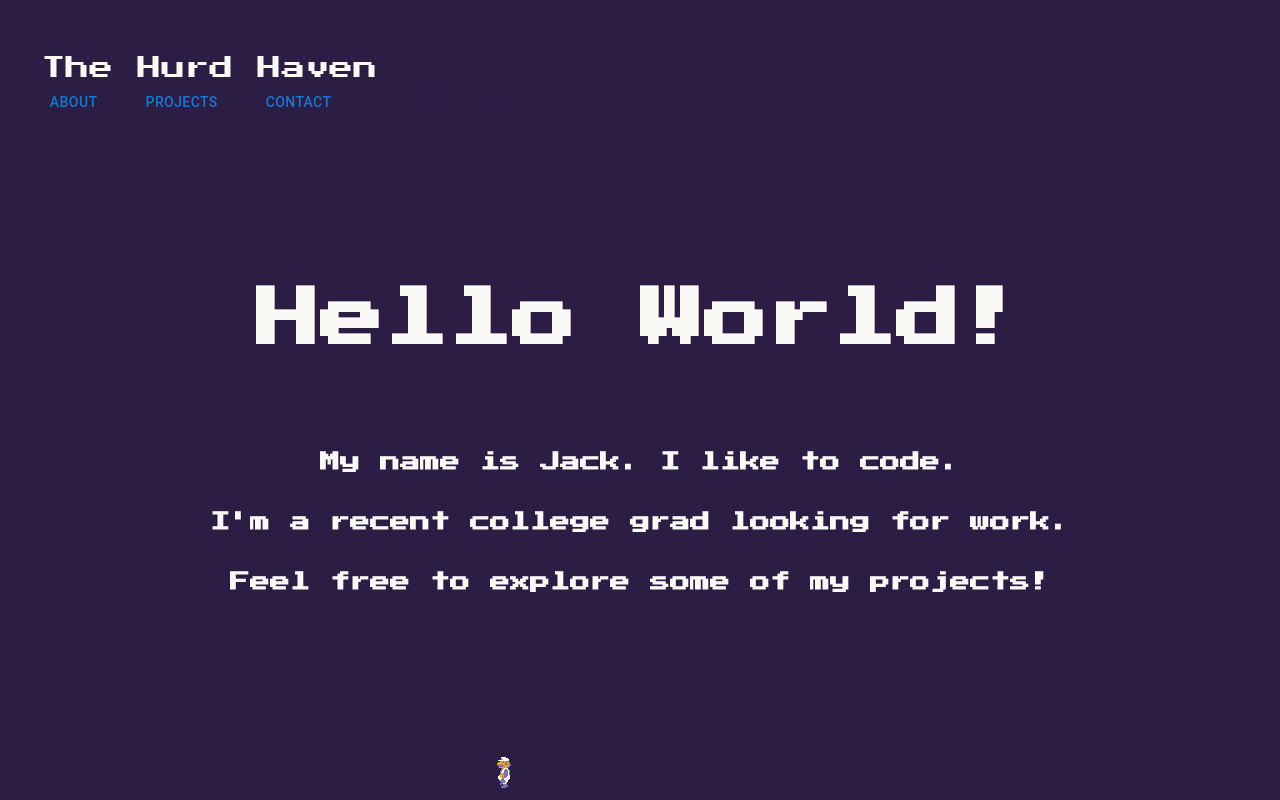
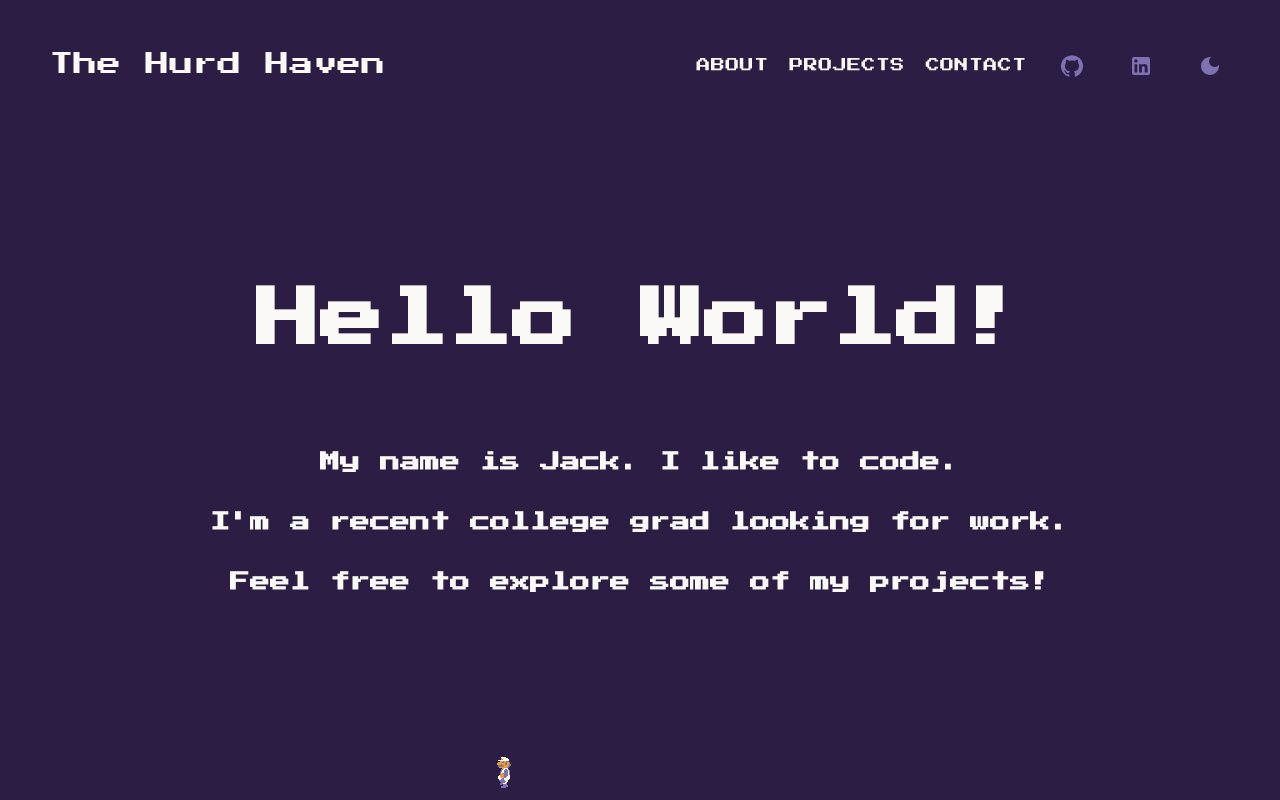
Before and after one commit to J-Henny/Portfolio, a React (Create React App) app in the folder frontend/: page / in a window 1280 px wide. Built offline with nearby package versions, Linux system fonts and the light colour scheme.

Commit message:
more responsive updates

```diff
--- a/frontend/src/components/AboutButton.js
+++ b/frontend/src/components/AboutButton.js
@@ -1,23 +1,14 @@
 import { Button } from '@mui/material'
 import React from 'react'
-import { BrowserView, MobileView } from 'react-device-detect'
 
 const AboutButton = () => {
 
 
   return (
     <div>
-      <Button
-      disableRipple
-      >
-        <BrowserView>
-          <span className = 'font-link' style = {{color: '#faf9f6'}}>About</span>
-        </BrowserView>
-        <MobileView>
-          <span className = 'font-link' style = {{fontSize: '8px', color: '#faf9f6'}}>About</span>
-        </MobileView>
-
-        </Button>
+      <Button disableRipple>
+        <span className = 'font-link' style = {{color: '#faf9f6'}}>About</span>
+      </Button>
     </div>
   )
 }
--- a/frontend/src/components/ContactButton.js
+++ b/frontend/src/components/ContactButton.js
@@ -1,18 +1,12 @@
 import { Button } from '@mui/material'
 import React from 'react'
-import { BrowserView, MobileView } from 'react-device-detect'
 
 const ContactButton = () => {
   return (
     <div>
       <Button
       disableRipple>
-        <BrowserView>
           <span className = 'font-link' style = {{color: '#faf9f6'}}>Contact</span>
-        </BrowserView>
-        <MobileView>
-          <span className = 'font-link' style = {{fontSize: '8px', color: '#faf9f6'}}>Contact</span>
-        </MobileView>
       </Button>
     </div>
   )
--- a/frontend/src/components/GithubButton.js
+++ b/frontend/src/components/GithubButton.js
@@ -1,9 +1,8 @@
 import React from 'react'
 import GitHubIcon from '@mui/icons-material/GitHub';
 import { Button } from '@mui/material';
-import { BrowserView, MobileView } from 'react-device-detect'
 
-const GithubButton = ({isNight}) => {
+const GithubButton = ({iconStyle}) => {
 
   const linkToGithub = () => {
     window.open("https://github.com/J-Henny", '_blank');
@@ -15,13 +14,8 @@ const GithubButton = ({isNight}) => {
         <Button
         disableRipple
         onClick = {linkToGithub}>
-          <BrowserView>
-            <GitHubIcon style = {{fontSize: '24px', transition: 'color 0.5s', color: isNight ? '#7e72b0' : '#2c1d45', animation: isNight ? 'gradient 5s linear infinite' : 'gradient 5s linear infinite reverse'}}></GitHubIcon>
-          </BrowserView>
-          <MobileView>
-          <GitHubIcon style = {{marginRight: '1rem', fontSize: '16px', transition: 'color 0.5s', color: isNight ? '#7e72b0' : '#2c1d45', animation: isNight ? 'gradient 5s linear infinite' : 'gradient 5s linear infinite reverse'}}></GitHubIcon>
+            <GitHubIcon style = {iconStyle}/>
 
-          </MobileView>
 
         </Button>
 
--- a/frontend/src/components/HamburgerMenu.js
+++ b/frontend/src/components/HamburgerMenu.js
@@ -1,10 +1,12 @@
 import { IconButton } from '@mui/material'
 import React from 'react'
+import MenuIcon from '@mui/icons-material/Menu';
 
 const HamburgerMenu = () => {
   return (
     <div>
         <IconButton>
+            <MenuIcon/>
 
         </IconButton>
 
--- a/frontend/src/components/LinkedInButton.js
+++ b/frontend/src/components/LinkedInButton.js
@@ -1,12 +1,11 @@
 import { Button } from '@mui/material'
 import React from 'react'
 import LinkedInIcon from '@mui/icons-material/LinkedIn';
-import {BrowserView, MobileView} from 'react-device-detect';
 
 
 
 
-const LinkedInButton = ({isNight}) => {
+const LinkedInButton = ({iconStyle}) => {
 
   const linkToLinkedIn = () => {
     window.open("https://www.linkedin.com/in/jack-hurd-490815176/", '_blank');
@@ -19,14 +18,7 @@ const LinkedInButton = ({isNight}) => {
         <Button
         disableRipple
         onClick={linkToLinkedIn}>
-          <BrowserView>
-            <LinkedInIcon style = {{fontSize: '24px',transition: 'color 0.5s',color: isNight ? '#7e72b0' : '#2c1d45',animation: isNight ? 'gradient 5s linear infinite' : 'gradient 5s linear infinite reverse',}}></LinkedInIcon>
-          </BrowserView>
-          <MobileView>
-            <LinkedInIcon style = {{fontSize: '16px',transition: 'color 0.5s',color: isNight ? '#7e72b0' : '#2c1d45',animation: isNight ? 'gradient 5s linear infinite' : 'gradient 5s linear infinite reverse',}}></LinkedInIcon>
-
-          </MobileView>
-
+          <LinkedInIcon style = {iconStyle} />
         </Button>
 
     </div>
--- a/frontend/src/components/Navbar.js
+++ b/frontend/src/components/Navbar.js
@@ -1,11 +1,22 @@
 import React from 'react';
-import { useMediaQuery, Box, Button } from '@mui/material';
-import GitHubIcon from '@mui/icons-material/GitHub';
-import LinkedInIcon from '@mui/icons-material/LinkedIn';
-import DarkModeIcon from '@mui/icons-material/DarkMode';
+import { useMediaQuery, Box} from '@mui/material';
+import GithubButton from './GithubButton';
+import LinkedInButton from './LinkedInButton';
+import NightLight from './NightLight';
+import AboutButton from './AboutButton';
+import ContactButton from './ContactButton';
+import ProjectsButton from './ProjectsButton';
+import HamburgerMenu from './HamburgerMenu';
 
-const Navbar = () => {
-  const isMobile = useMediaQuery('(max-width: 600px)');
+const Navbar = ({isNight, setIsNight}) => {
+  const isMobile = useMediaQuery('(max-width: 800px)');
+
+  const iconStyle = {
+    fontSize: isMobile ? '16px' : '24px',
+    transition: 'color 0.5s',
+    color: isNight ? '#7e72b0' : '#2c1d45',
+    animation: isNight ? 'gradient 5s linear infinite' : 'gradient 5s linear infinite reverse',
+  }
 
   return (
     <div>
@@ -15,58 +26,37 @@ const Navbar = () => {
           display="flex"
           justifyContent="space-between"
           alignItems="center"
-          padding={'2vh'}
+          padding={'2vw'}
           position="fixed"
-          top={'2rem'}
-          left={'2vw'}
           width="100vw"
           height="10vh"
           zIndex="1"
         >
-          <div>
-            <Box>
-              <span className="font-link" style={{textAlign: 'center', fontSize: '24px', color: '#faf9f6' }}>
+            <Box
+            textAlign='center'
+            width="30vw"
+            max-width="35vw"
+            >
+              <span className="font-link" style={{fontSize: '24px', color: '#faf9f6' }}>
                 The Hurd Haven
               </span>
             </Box>
-            <Box display="flex" alignItems="center">
-            <Box display="flex" gap={isMobile ? '1rem' : '2rem'} marginRight={isMobile ? '2rem' : '4rem'}>
-              <Button disableRipple>About</Button>
-              <Button disableRipple>Projects</Button>
-              <Button disableRipple>Contact</Button>
+            <Box
+              display="flex"
+              justifyContent="flex-end"
+              max-width = "25vw"
+              width="15vw"
+              marginRight="5vw"
+              alignItems="center"
+              gap="5px"
+              >
+                <AboutButton/>
+                <ProjectsButton/>
+                <ContactButton/>
+                <GithubButton iconStyle={iconStyle}/>
+                <LinkedInButton iconStyle={iconStyle}/>
+                <NightLight setIsNight={setIsNight} iconStyle={iconStyle}/>
             </Box>
-            <Box display="flex">
-              <Button disableRipple>
-                <GitHubIcon
-                  style={{
-                    fontSize: isMobile ? '16px' : '24px',
-                    transition: 'color 0.5s',
-                    color: '#2c1d45',
-                  }}
-                />
-              </Button>
-              <Button disableRipple>
-                <LinkedInIcon
-                  style={{
-                    fontSize: isMobile ? '16px' : '24px',
-                    transition: 'color 0.5s',
-                    color: '#2c1d45',
-                  }}
-                />
-              </Button>
-              <Button disableRipple>
-                <DarkModeIcon
-                  style={{
-                    fontSize: isMobile ? '16px' : '24px',
-                    transition: 'color 0.5s',
-                    color: '#2c1d45',
-                  }}
-                />
-              </Button>
-            </Box>
-            </Box>
-
-          </div>
           </Box>
         </div>
       )}
@@ -75,7 +65,8 @@ const Navbar = () => {
           <Box
           display="flex"
           justifyContent="center"
-          alignItems="row"
+          alignItems="center"
+          flexDirection="column"
           top="5vh"
           position="fixed"
           width="100vw"
@@ -84,6 +75,7 @@ const Navbar = () => {
             <span className="font-link" style={{textAlign: 'center', fontSize: '24px', color: '#faf9f6' }}>
               The Hurd Haven
             </span>
+            <HamburgerMenu iconStyle={iconStyle}/>
           </Box>
 
 
--- a/frontend/src/components/NightLight.js
+++ b/frontend/src/components/NightLight.js
@@ -1,30 +1,26 @@
-import React from 'react';
+import React from 'react'
 import DarkModeIcon from '@mui/icons-material/DarkMode';
-import { Button, useMediaQuery } from '@mui/material';
+import { Button } from '@mui/material';
 
-const NightLight = ({ isNight, setIsNight }) => {
+const NightLight = ({setIsNight, iconStyle}) => {
+
   const toggleLight = () => {
-    setIsNight((prev) => !prev);
-  };
+    setIsNight(prev => !prev)
+  }
 
-  const isMobile = useMediaQuery('(max-width: 768px)');
 
   return (
     <div>
-      <Button disableRipple onClick={toggleLight}>
-        <DarkModeIcon
-          style={{
-            fontSize: isMobile ? '16px' : '24px',
-            transition: 'color 0.5s',
-            color: isNight ? '#7e72b0' : '#2c1d45',
-            animation: isNight
-              ? 'gradient 5s linear infinite'
-              : 'gradient 5s linear infinite reverse',
-          }}
-        />
+      <Button
+      disableRipple
+      onClick={toggleLight}>
+          <DarkModeIcon style = {iconStyle}/>
+
       </Button>
+
+
     </div>
-  );
-};
+  )
+}
 
-export default NightLight;
+export default NightLight
--- a/frontend/src/components/ProjectsButton.js
+++ b/frontend/src/components/ProjectsButton.js
@@ -1,17 +1,11 @@
 import { Button } from '@mui/material'
 import React from 'react'
-import { BrowserView, MobileView } from 'react-device-detect'
 
 const ProjectsButton = () => {
   return (
     <div>
       <Button disableRipple>
-        <BrowserView>
           <span className = 'font-link' style = {{color: '#faf9f6'}}>Projects</span>
-        </BrowserView>
-        <MobileView>
-          <span className = 'font-link' style = {{fontSize: '8px', color: '#faf9f6'}}>Projects</span>
-        </MobileView>
       </Button>
     </div>
   )
```
